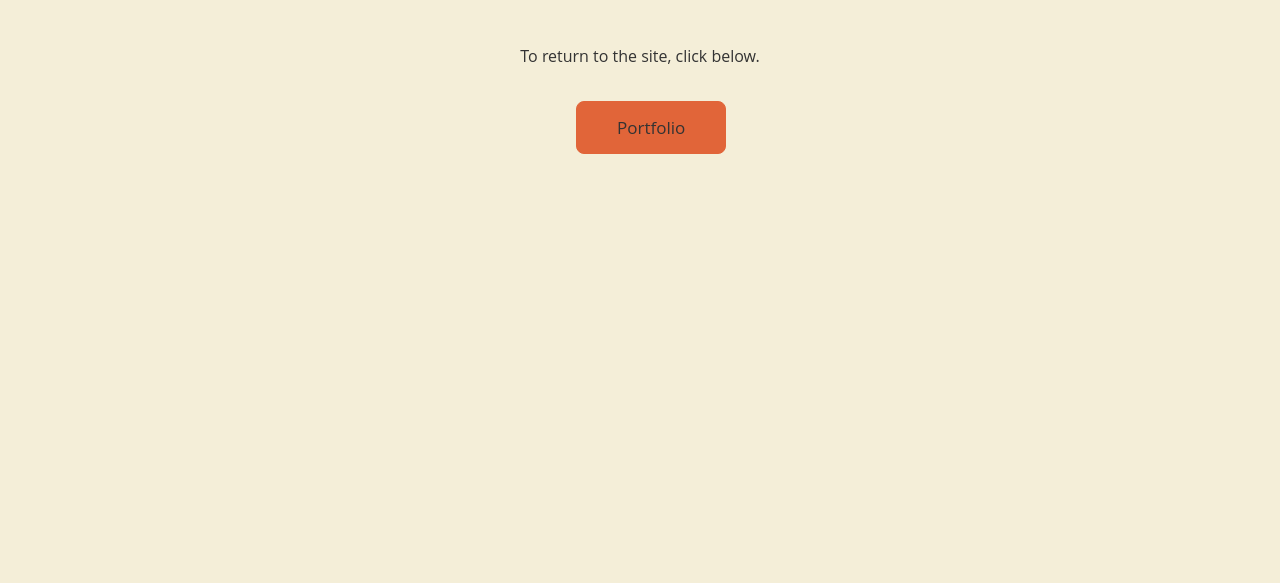
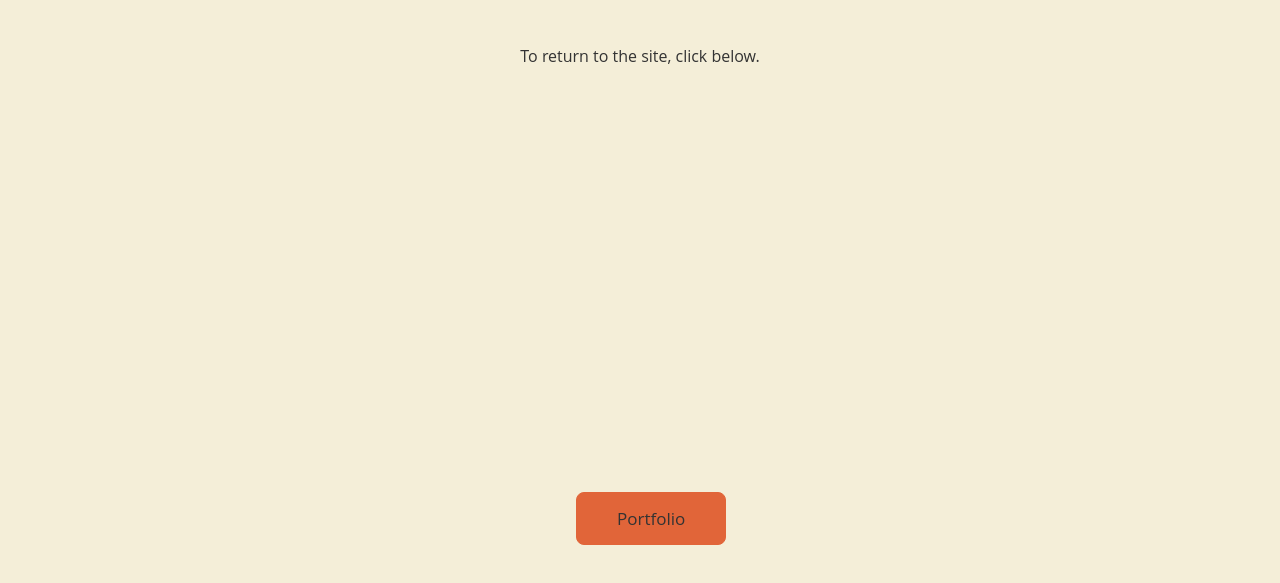
Before and after one commit to Cannon-Narmour/Portfolio, a plain HTML site: page thanks.html in a window 1280 px wide. Shown: the part 173-756 px from the top of the page. Drawn offline with Linux system fonts and the light colour scheme.

Commit message:
Add files via upload

```diff
--- a/styles.css
+++ b/styles.css
@@ -481,7 +481,7 @@ form textarea {
   border: 1px solid var(--main-color);
   transition: all 0.4s ease-in-out;
   margin-left: 45%;
-  margin-top: 2em;
+  margin-top: 25em;
 }
 
 .btn1:hover {
```
